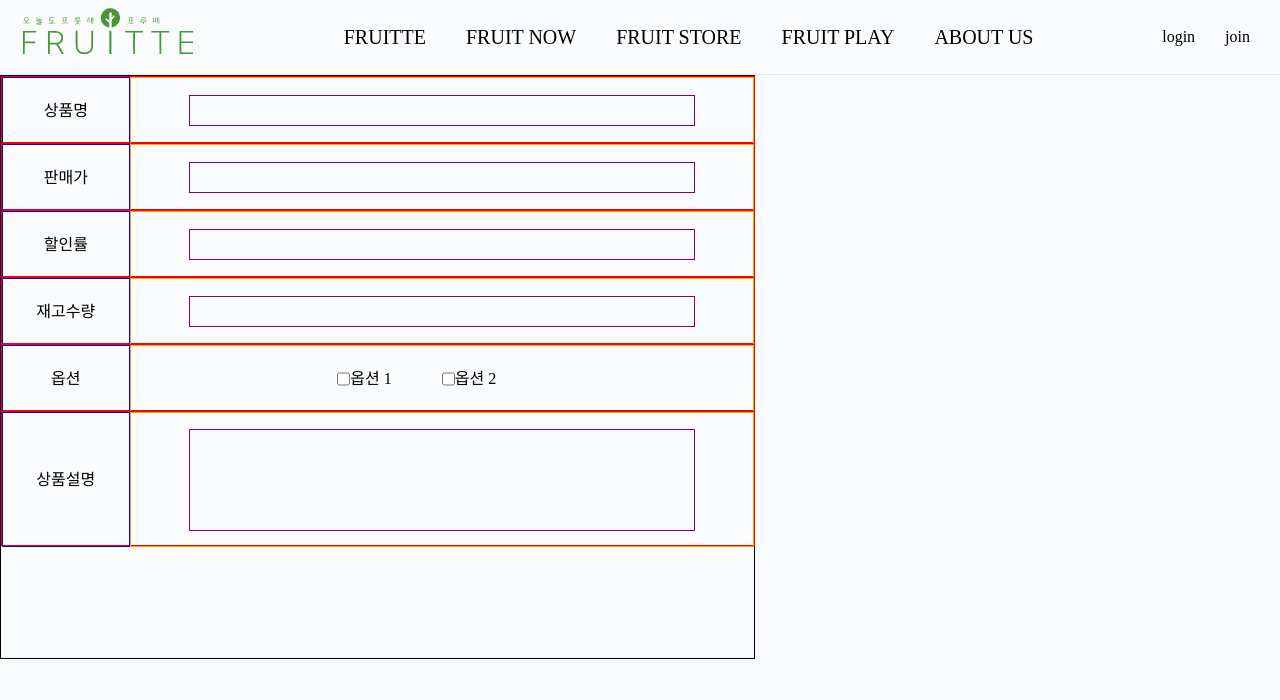
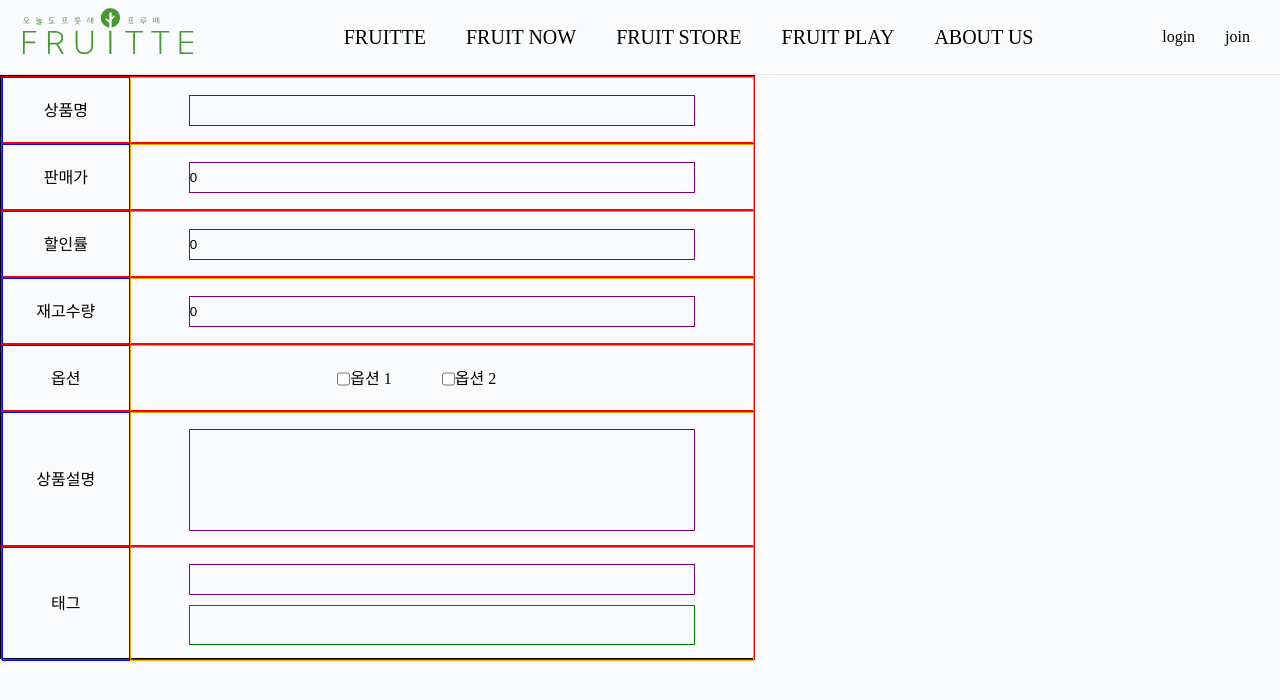
Before and after one commit to wanted-pre-onboarding-4/Fruitte, a React (Create React App) app: page /admin/register in a window 1280 px wide. Shown: the top 700 px of the page. Built offline with nearby package versions, Linux system fonts and the light colour scheme.

Commit message:
feat:상품정보 데이터 입력 태그, 옵션 제외 onChange 적용

```diff
--- a/src/components/admin/RegisterCheck.js
+++ b/src/components/admin/RegisterCheck.js
@@ -5,7 +5,7 @@ import { ProductInputBox, TitleBox, InputBox } from './RegisterInput';
 function RegisterCheck() {
   return (
     <ProductInputBox height={'67px'}>
-      <TitleBox height={'67px'}>옵션</TitleBox>
+      <TitleBox height={'67px'}>{'옵션'}</TitleBox>
       <InputBox height={'67px'}>
         <ChcekBoxDiv>
           <OptionCheck type="checkbox"></OptionCheck>옵션 1
--- a/src/components/admin/RegisterInfo.js
+++ b/src/components/admin/RegisterInfo.js
@@ -1,21 +1,74 @@
-import React from 'react';
+import React, { useState } from 'react';
 import RegisterInput from './RegisterInput';
 import RegisterCheck from './RegisterCheck';
+import TagRegister from './TagRegister';
 import styled from 'styled-components';
 
 function RegisterInfo() {
+  const [productInfo, setProductInfo] = useState({
+    product_name: '',
+    product_price: 0,
+    discount_rate: 0,
+    product_amount: 0,
+    prdocut_description: '',
+    product_tags: [],
+    product_options: [],
+  });
+
+  const handleOnChange = e => {
+    setProductInfo(cur => {
+      const newProductInfo = { ...cur };
+      if (e.target.name !== 'product_name' && e.target.name !== 'prdocut_description')
+        newProductInfo[e.target.name] = parseInt(e.target.value);
+      else newProductInfo[e.target.name] = e.target.value;
+      return newProductInfo;
+    });
+  };
+
   return (
     <ProductForm>
-      <RegisterInput boxTitle={'상품명'} boxHeight={'67px'} inputHeight={'31px'}></RegisterInput>
-      <RegisterInput boxTitle={'판매가'} boxHeight={'67px'} inputHeight={'31px'}></RegisterInput>
-      <RegisterInput boxTitle={'할인률'} boxHeight={'67px'} inputHeight={'31px'}></RegisterInput>
-      <RegisterInput boxTitle={'재고수량'} boxHeight={'67px'} inputHeight={'31px'}></RegisterInput>
+      <RegisterInput
+        boxTitle={'상품명'}
+        boxHeight={'67px'}
+        inputHeight={'31px'}
+        productKey={'product_name'}
+        productValue={productInfo.product_name}
+        handleOnChange={handleOnChange}
+      ></RegisterInput>
+      <RegisterInput
+        boxTitle={'판매가'}
+        boxHeight={'67px'}
+        inputHeight={'31px'}
+        productKey={'product_price'}
+        productValue={productInfo.product_price}
+        handleOnChange={handleOnChange}
+      ></RegisterInput>
+      <RegisterInput
+        boxTitle={'할인률'}
+        boxHeight={'67px'}
+        inputHeight={'31px'}
+        productKey={'discount_rate'}
+        productValue={productInfo.discount_rate}
+        handleOnChange={handleOnChange}
+      ></RegisterInput>
+      <RegisterInput
+        boxTitle={'재고수량'}
+        boxHeight={'67px'}
+        inputHeight={'31px'}
+        productKey={'product_amount'}
+        productValue={productInfo.product_amount}
+        handleOnChange={handleOnChange}
+      ></RegisterInput>
       <RegisterCheck></RegisterCheck>
       <RegisterInput
         boxTitle={'상품설명'}
         boxHeight={'135px'}
         inputHeight={'102px'}
+        productKey={'prdocut_description'}
+        productValue={productInfo.prdocut_description}
+        handleOnChange={handleOnChange}
       ></RegisterInput>
+      <TagRegister></TagRegister>
     </ProductForm>
   );
 }
--- a/src/components/admin/RegisterInput.js
+++ b/src/components/admin/RegisterInput.js
@@ -1,12 +1,25 @@
 import React from 'react';
 import styled from 'styled-components';
 
-function RegisterInput({ boxTitle, boxHeight, inputHeight }) {
+function RegisterInput({
+  boxTitle,
+  boxHeight,
+  inputHeight,
+  handleOnChange,
+  productKey,
+  productValue,
+}) {
   return (
     <ProductInputBox height={boxHeight}>
       <TitleBox height={boxHeight}>{boxTitle}</TitleBox>
       <InputBox height={boxHeight}>
-        <ProductInput type="text" height={inputHeight}></ProductInput>
+        <ProductInput
+          type="text"
+          height={inputHeight}
+          name={productKey}
+          value={productValue}
+          onChange={handleOnChange}
+        ></ProductInput>
       </InputBox>
     </ProductInputBox>
   );
@@ -37,7 +50,7 @@ export const InputBox = styled.div`
   border: 1px solid orange;
 `;
 
-const ProductInput = styled.input`
+export const ProductInput = styled.input`
   width: 506px;
   height: ${props => props.height};
   border: 1px solid purple;
--- /dev/null
+++ b/src/components/admin/TagRegister.js
@@ -0,0 +1,34 @@
+import React from 'react';
+import styled from 'styled-components';
+import { ProductInputBox, TitleBox, ProductInput } from './RegisterInput';
+
+function TagRegister() {
+  return (
+    <ProductInputBox height={'114px'}>
+      <TitleBox height={'114px'}>{'태그'}</TitleBox>
+      <InputBox height={'114px'}>
+        <ProductInput height={'31px'}></ProductInput>
+        <TagBox></TagBox>
+      </InputBox>
+    </ProductInputBox>
+  );
+}
+
+export const InputBox = styled.div`
+  width: 671px;
+  height: ${props => props.height};
+  display: flex;
+  flex-direction: column;
+  justify-content: center;
+  align-items: center;
+  border: 1px solid orange;
+`;
+
+const TagBox = styled.div`
+  width: 506px;
+  height: 40px;
+  display: flex;
+  margin-top: 10px;
+  border: 1px solid green;
+`;
+export default TagRegister;
```
